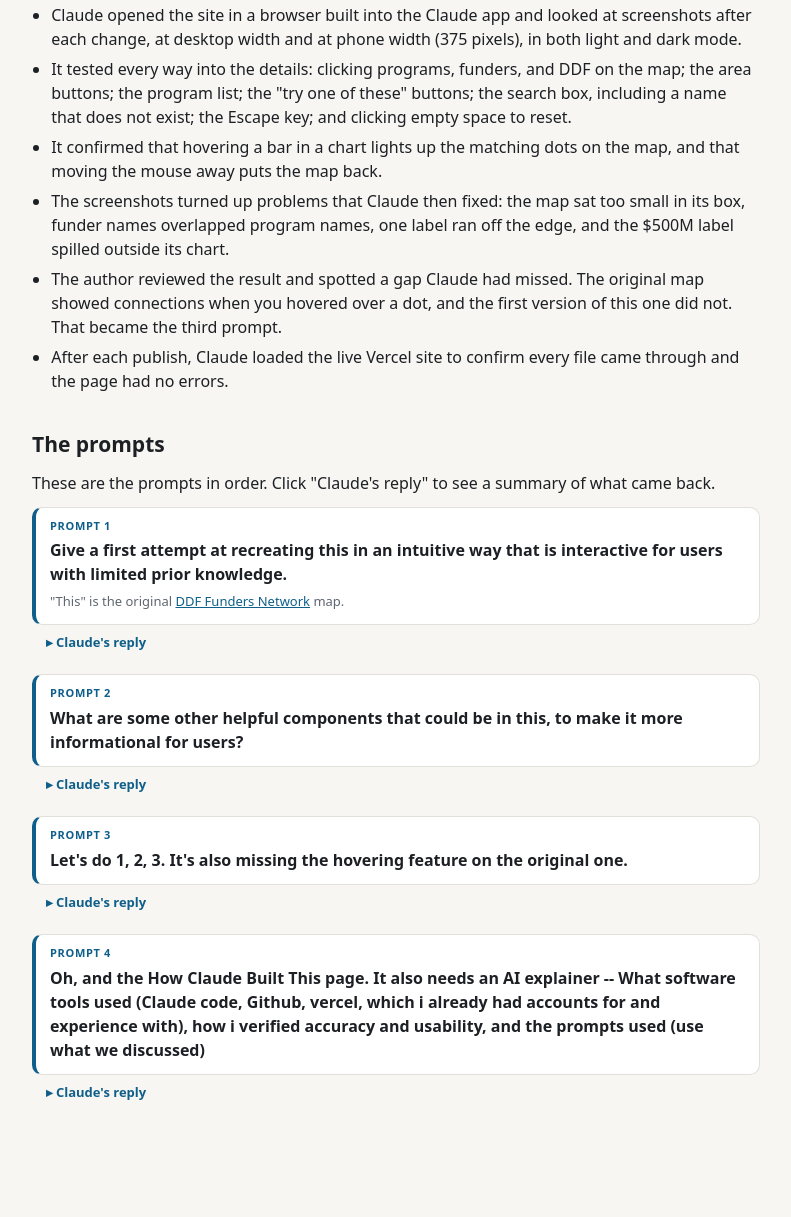
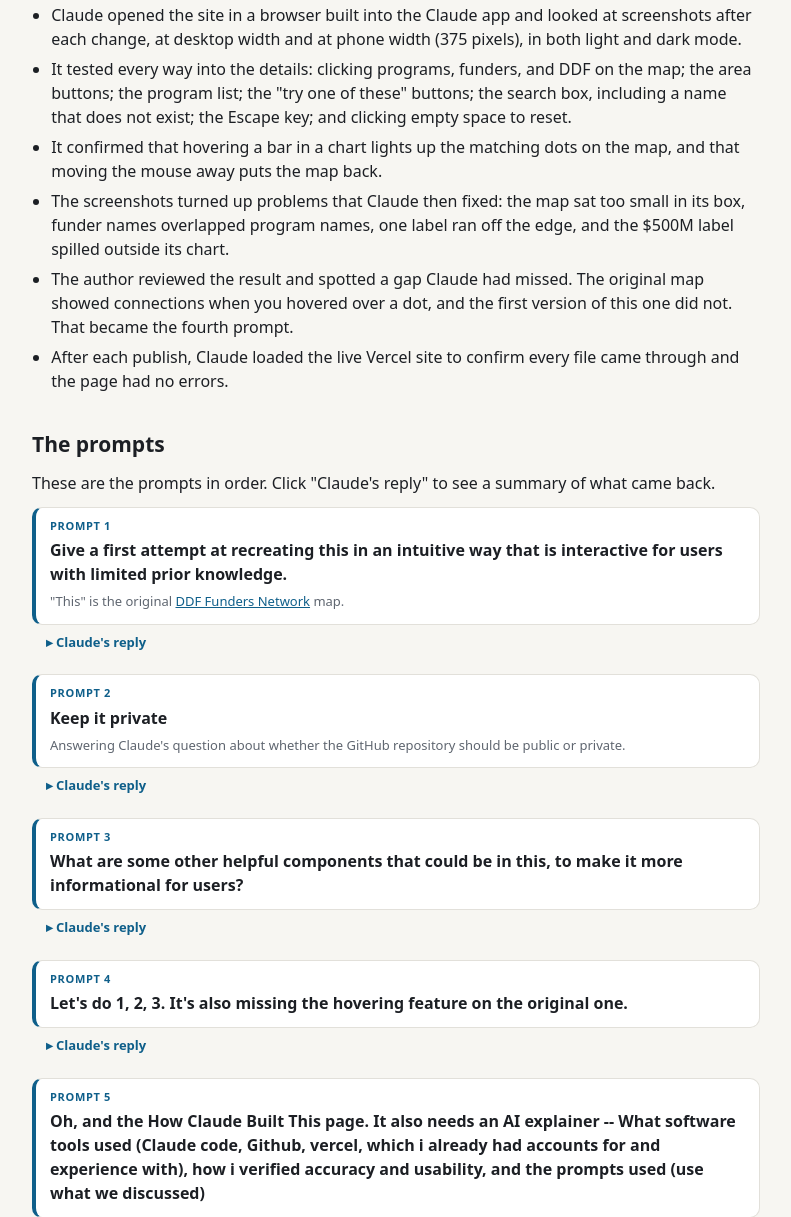
Before and after one commit to californiajacob-ship-it/Assignment-3-Vibe-coding-network-visualization, a plain HTML site: page how-claude-built-this.html in a window 1280 px wide. Shown: the part 1246-2463 px from the top of the page, without its empty margins (244-1035 px from the left). Before the commit the page ends 2434 px from the top, so only its background shows below. Drawn offline with Linux system fonts and the light colour scheme.

Commit message:
Add the repo-privacy prompt to the How Claude built this log
Co-Authored-By: Claude Opus 5.5 <noreply@anthropic.com>

```diff
--- a/how-claude-built-this.html
+++ b/how-claude-built-this.html
@@ -42,7 +42,7 @@
 <main class="page">
   <a class="back" href="./">&larr; Back to the map</a>
   <h1>How Claude built this</h1>
-  <p class="lede">Claude, an AI model made by Anthropic, wrote the code for this page, checked it, and published it. The author directed every step through four prompts in one conversation on November 27, 2026. This page lists the tools, the checks, and those prompts.</p>
+  <p class="lede">Claude, an AI model made by Anthropic, wrote the code for this page, checked it, and published it. The author directed every step through five prompts in one conversation on November 27, 2026. This page lists the tools, the checks, and those prompts.</p>
 
   <h2>Tools</h2>
   <p>The author already had accounts with Claude Code, GitHub, and Vercel and had used all three before this project.</p>
@@ -69,7 +69,7 @@
     <li>It tested every way into the details: clicking programs, funders, and DDF on the map; the area buttons; the program list; the "try one of these" buttons; the search box, including a name that does not exist; the Escape key; and clicking empty space to reset.</li>
     <li>It confirmed that hovering a bar in a chart lights up the matching dots on the map, and that moving the mouse away puts the map back.</li>
     <li>The screenshots turned up problems that Claude then fixed: the map sat too small in its box, funder names overlapped program names, one label ran off the edge, and the $500M label spilled outside its chart.</li>
-    <li>The author reviewed the result and spotted a gap Claude had missed. The original map showed connections when you hovered over a dot, and the first version of this one did not. That became the third prompt.</li>
+    <li>The author reviewed the result and spotted a gap Claude had missed. The original map showed connections when you hovered over a dot, and the first version of this one did not. That became the fourth prompt.</li>
     <li>After each publish, Claude loaded the live Vercel site to confirm every file came through and the page had no errors.</li>
   </ul>
 
@@ -89,6 +89,16 @@
 
   <div class="turn">
     <div class="you"><div class="lab">Prompt 2</div>
+      <p>Keep it private</p>
+      <p class="note">Answering Claude's question about whether the GitHub repository should be public or private.</p>
+    </div>
+    <details class="reply"><summary>Claude's reply</summary><div class="body">
+      <p>The repository stays private. The live site on Vercel is still public, so anyone with the link can view it.</p>
+    </div></details>
+  </div>
+
+  <div class="turn">
+    <div class="you"><div class="lab">Prompt 3</div>
       <p>What are some other helpful components that could be in this, to make it more informational for users?</p>
     </div>
     <details class="reply"><summary>Claude's reply</summary><div class="body">
@@ -101,7 +111,7 @@
   </div>
 
   <div class="turn">
-    <div class="you"><div class="lab">Prompt 3</div>
+    <div class="you"><div class="lab">Prompt 4</div>
       <p>Let's do 1, 2, 3. It's also missing the hovering feature on the original one.</p>
     </div>
     <details class="reply"><summary>Claude's reply</summary><div class="body">
@@ -111,7 +121,7 @@
   </div>
 
   <div class="turn">
-    <div class="you"><div class="lab">Prompt 4</div>
+    <div class="you"><div class="lab">Prompt 5</div>
       <p>Oh, and the How Claude Built This page. It also needs an AI explainer -- What software tools used (Claude code, Github, vercel, which i already had accounts for and experience with), how i verified accuracy and usability, and the prompts used (use what we discussed)</p>
     </div>
     <details class="reply"><summary>Claude's reply</summary><div class="body">
```
